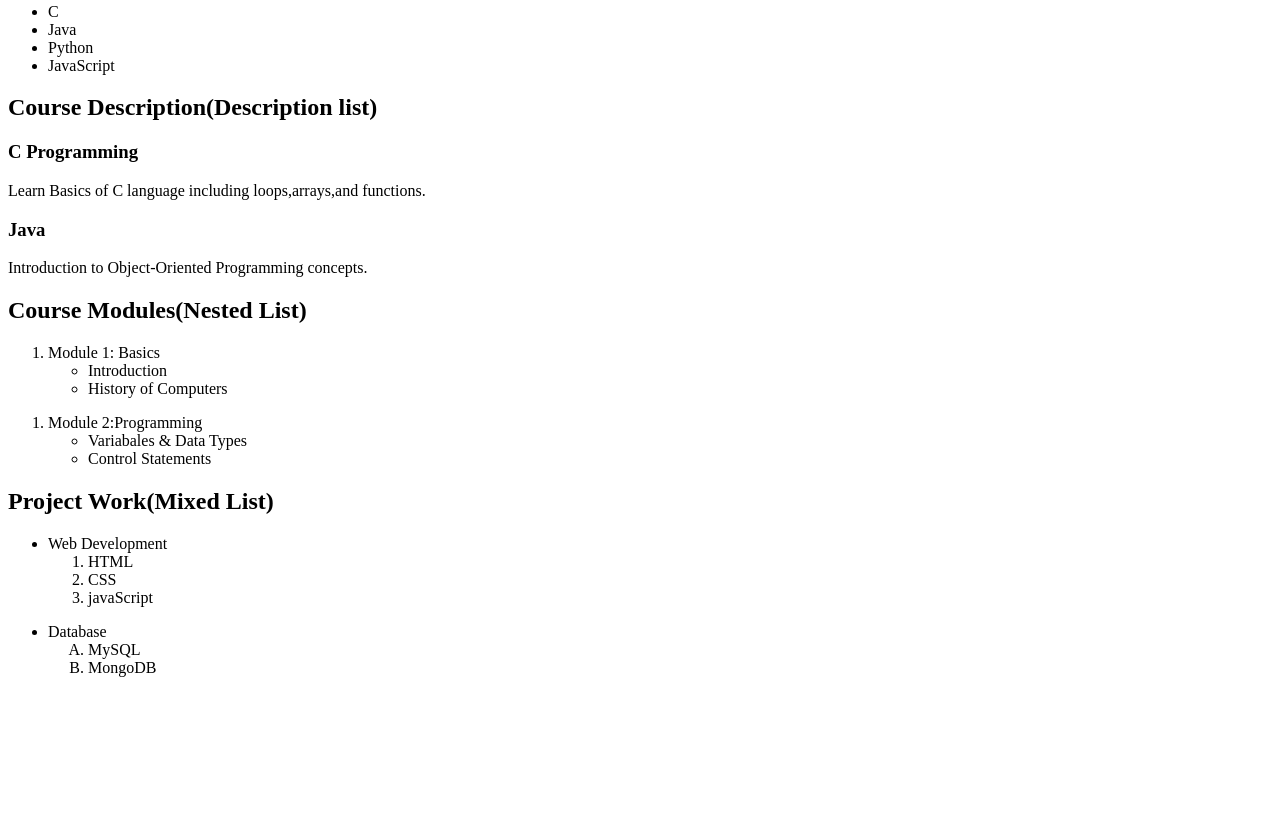
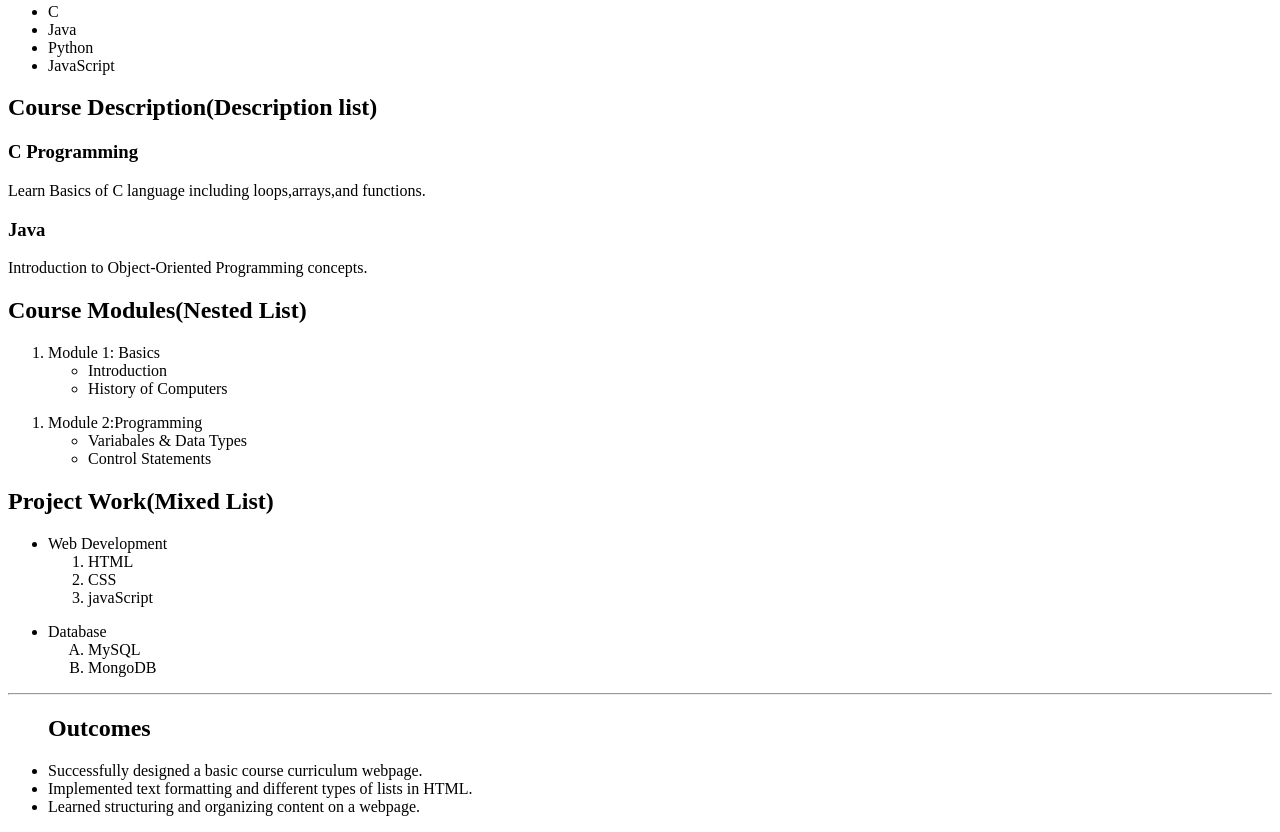
Before and after one commit to tanishks-07/tanishk.html, a plain HTML site: page college_experiment1.html in a window 1280 px wide. Shown: the part 301-1133 px from the top of the page. Before the commit the page ends 994 px from the top, so only its background shows below. Drawn offline with Linux system fonts and the light colour scheme.

Commit message:
Add outcomes section to college experiment HTML

```diff
--- a/college_experiment1.html
+++ b/college_experiment1.html
@@ -55,5 +55,19 @@
                                         <li>MySQL</li>
                                         <li>MongoDB</li>
                                         </ol></ul>
+                <hr>
+
+
+                                        <ul>
+                                            <h2>Outcomes</h2>
+                                            <li>Successfully designed a basic course curriculum webpage.</li>
+                                        <li>Implemented text formatting and different types of lists in HTML.</li>
+                                             <li>Learned structuring and organizing content on a webpage.</li>
+                                               </ul>
+
+
+
+
+
                                     </body>
                                     </html>
```
